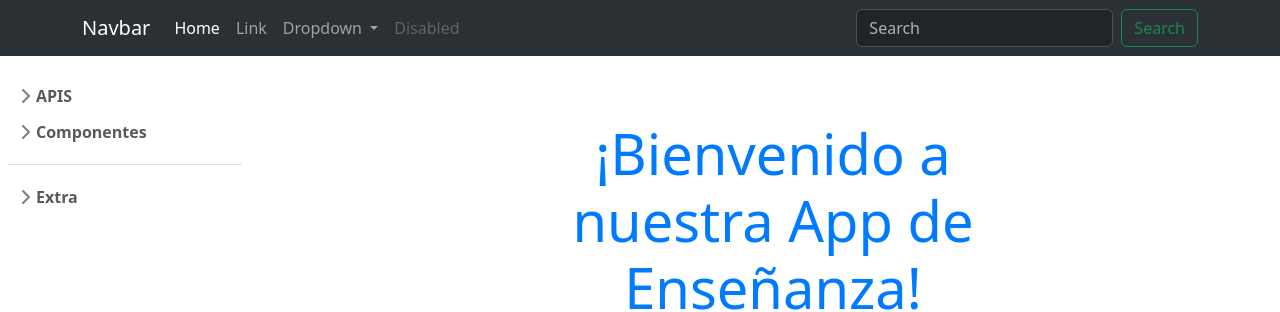
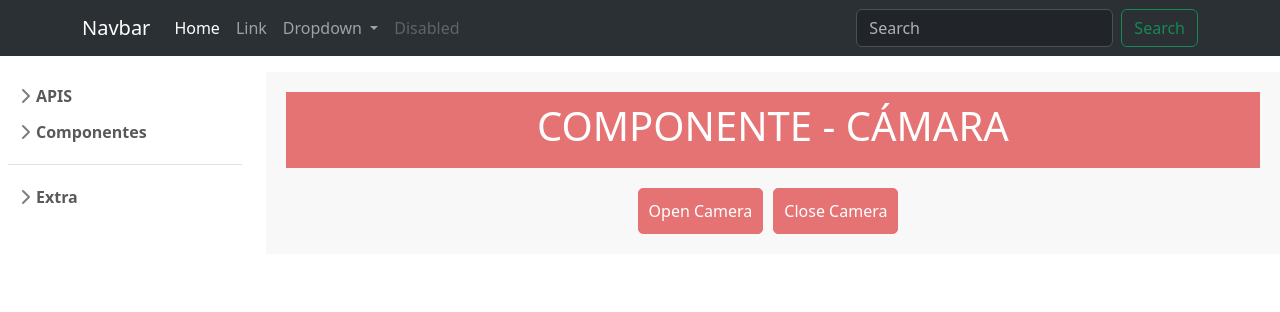
Before and after one commit to Srta-Becerril/proyecto-angular-judith, an Angular app in the folder judith-proyecto-angular/: page /camera in a window 1280 px wide. Before the commit this address led to /. Shown: the top 312 px of the page. Built offline with nearby package versions, Linux system fonts and the light colour scheme.

Commit message:
commit main 3: modificaciones varias y documentación general

```diff
--- a/judith-proyecto-angular/src/app/app.routes.ts
+++ b/judith-proyecto-angular/src/app/app.routes.ts
@@ -7,6 +7,7 @@ import { NasaComponent } from './pages/nasa/nasa.component'; // Importar compone
 import { NgModule } from '@angular/core'; // Importar NgModule
 import { FormsModule } from '@angular/forms'; // Importar FormsModule
 import { GestionArchivosComponent } from './components/gestion-archivos/gestion-archivos.component';
+import { CameraComponent } from './components/camera/camera.component';
 
 // RUTAS
 export const routes: Routes = [
@@ -15,6 +16,7 @@ export const routes: Routes = [
     { path: 'github', component: githubComponent, title: 'GitHub' }, // Ruta GitHub
     { path: 'apod', component: NasaComponent, title: 'APOD' }, // Ruta NASA
     { path: 'gestion-archivos', component: GestionArchivosComponent, title: 'Gestion de archivos' },
+    { path: 'camera', component: CameraComponent, title: 'Camera' },
     { path: '**', redirectTo: '', pathMatch: 'full' } // Ruta por defecto
 ];
 
--- a/judith-proyecto-angular/src/app/components/camera/camera.component.css
+++ b/judith-proyecto-angular/src/app/components/camera/camera.component.css
@@ -1,3 +1,61 @@
+/* ESTILOS GENERALES */
+/* Estilo del contenedor principal */
+.contenedor {
+    background-color: #f8f8f8;
+    color: black;
+    padding: 20px;
+    text-align: center;
+}
+
+/* ESTILOS DE LA CABECERA */
+/* Estilo del contenedor de cabecera */
+.cabecera {
+    background-color: #e57373;
+    padding: 10px;
+    margin: 0;
+}
+
+/* Estilo del texto de la cabecera */
+h1 {
+    color: white;
+}
+
+/* ESTILOS DE USOS DE CÁMARA */
+/* Estilo de la caja de la cámara */
+.camara {
+    margin-top: 20px;
+}
+
+/* Estilo de los botones de cámara */
+button {
+    background-color: #e57373;
+    color: white;
+    padding: 10px;
+    cursor: pointer;
+    border: 1px solid #e57373;
+    border-radius: 5px;
+    margin-right: 10px;
+    transition: 0.3s;
+}
+
+/* Estilo del cursor al pasar el mouse por encima */
+button:hover {
+    background-color: rgb(0, 0, 0);
+    color: #e57373;
+}
+
+/* ESTILOS DE CARGADA DE CÁMARA */
+/* Estilo de la caja de la cámara */
 #cameraContainer {
-    filter: brightness(0.4) saturate(100) contrast(1) grayscale(255);
-  }
+    display: none;
+}
+
+/* Estilo del video de la cámara */
+video {
+    width: 100%;
+    max-width: 600px;
+    height: auto;
+    margin-top: 10px;
+    border-radius: 8px;
+    box-shadow: 0 2px 4px rgba(0, 0, 0, 0.1);
+}
--- a/judith-proyecto-angular/src/app/components/camera/camera.component.html
+++ b/judith-proyecto-angular/src/app/components/camera/camera.component.html
@@ -1,6 +1,22 @@
-<button (click)="openCamera()">Open Camera</button>
-<button (click)="closeCamera()">Close Camera</button>
+<div class="contenedor">
+    <!-- CABECERA -->
+    <div class="cabecera">
+        <!-- Texto de la cabecera -->
+        <h1>COMPONENTE - CÁMARA</h1>
+    </div>
 
-<div id="cameraContainer" [style.display]="cameraVisible ? 'block' : 'none'">
-    <video #cameraFeed autoplay playsinline></video>
+    <!-- USOS DE CÁMARA -->
+    <div class="camara">
+        <!-- Botón de apertura de la cámara -->
+        <button (click)="openCamera()">Open Camera</button>
+        <!-- Botón de cierre de la cámara -->
+        <button (click)="closeCamera()">Close Camera</button>
+    </div>
+
+    <!-- CARGADA DE CÁMARA -->
+    <!-- Caja de la cámara -->
+    <div id="cameraContainer" [style.display]="cameraVisible ? 'block' : 'none'">
+        <!-- Video de la cámara -->
+        <video #cameraFeed autoplay playsinline></video>
+    </div>
 </div>
--- a/judith-proyecto-angular/src/app/components/camera/camera.component.ts
+++ b/judith-proyecto-angular/src/app/components/camera/camera.component.ts
@@ -1,34 +1,38 @@
-// camera.component.ts
-import { Component, ElementRef, ViewChild } from '@angular/core';
+// MÓDULOS IMPORTADOS
+import { Component, ElementRef, ViewChild } from '@angular/core'; // Importar componente
 
+// COMPONENTE
 @Component({
-  selector: 'app-camera',
-  templateUrl: './camera.component.html',
-  styleUrls: ['./camera.component.css']
+  selector: 'app-camera', // Selector del componente
+  templateUrl: './camera.component.html', // Archivo HTML
+  styleUrls: ['./camera.component.css'] // Archivo CSS
 })
+
+// CLASE
 export class CameraComponent {
-  @ViewChild('cameraFeed', { static: true }) cameraFeed: ElementRef = {} as ElementRef;
-  cameraStream: MediaStream | null = null;
-  cameraVisible = false;
+  @ViewChild('cameraFeed', { static: true }) cameraFeed: ElementRef = {} as ElementRef; // Elemento HTML
+  cameraStream: MediaStream | null = null; // Stream de la cámara
+  cameraVisible = false; // Variable para controlar la visibilidad de la cámara
 
-  openCamera() {
-    navigator.mediaDevices.getUserMedia({ video: true })
-      .then((stream) => {
-        this.cameraVisible = true;
-        this.cameraFeed.nativeElement.srcObject = stream;
-        this.cameraStream = stream;
+  // MÉTODOS
+  openCamera() { // Método para abrir la cámara
+    navigator.mediaDevices.getUserMedia({ video: true }) // Obtener el stream
+      .then((stream) => { // Si se consigue el stream de la cámara...
+        this.cameraVisible = true; // Activar la visibilidad de la cámara
+        this.cameraFeed.nativeElement.srcObject = stream; // Asignar el stream a la caja
+        this.cameraStream = stream; // Asignar el stream a la variable
       })
-      .catch((error) => {
-        console.error('Error accessing camera: ', error);
+      .catch((error) => { // Si no se consigue el stream de la cámara...
+        console.error('Error accessing camera: ', error); // Da error de consola
       });
   }
 
-  closeCamera() {
-    if (this.cameraStream) {
-      this.cameraStream.getTracks().forEach((track) => {
-        track.stop();
+  closeCamera() { // Método para cerrar la cámara
+    if (this.cameraStream) { // Si hay un stream de la cámara...
+      this.cameraStream.getTracks().forEach((track) => { // Obtener los tracks del stream
+        track.stop(); // Parar el track
       });
-      this.cameraVisible = false;
+      this.cameraVisible = false; // Desactivar la visibilidad de la cámara
     }
   }
 }
--- a/judith-proyecto-angular/src/app/components/gestion-archivos/gestion-archivos.component.ts
+++ b/judith-proyecto-angular/src/app/components/gestion-archivos/gestion-archivos.component.ts
@@ -1,40 +1,45 @@
-import { Component } from '@angular/core';
-import { HttpClient } from '@angular/common/http';
+// MÓDULOS IMPORTADOS
+import { Component } from '@angular/core'; // Importar componente
+import { HttpClient } from '@angular/common/http'; // Importar HttpClient
 
+// COMPONENTE
 @Component({
-  selector: 'app-gestion-archivos',
-  templateUrl: './gestion-archivos.component.html',
-  styleUrls: ['./gestion-archivos.component.css']
+  selector: 'app-gestion-archivos', // Selector del componente
+  templateUrl: './gestion-archivos.component.html', // // Archivo HTML
+  styleUrls: ['./gestion-archivos.component.css'] // Archivo CSS
 })
+
+// CLASE
 export class GestionArchivosComponent {
-  uploadedFile: File | null = null;
-  uploadedFiles: File[] = [];
-  microservicioURL = 'http://localhost:3000/upload';
+  uploadedFile: File | null = null; // Variable para almacenar el archivo subido
+  uploadedFiles: File[] = []; // Variable para almacenar la lista de archivos subidos
+  microservicioURL = 'http://localhost:3000/upload'; // URL del microservicio
 
-  constructor(private httpClient: HttpClient) {}
+  constructor(private httpClient: HttpClient) {} // Constructor
 
-  onFileSelected(event: any): void {
-    this.uploadedFile = event.target.files[0];
+  // MÉTODOS
+  onFileSelected(event: any): void { // Método para manejar la selección de un archivo
+    this.uploadedFile = event.target.files[0]; // Asignar el archivo seleccionado
   }
 
-  uploadFile(): void {
-    if (this.uploadedFile) {
-      const formData = new FormData();
-      formData.append('file', this.uploadedFile);
+  uploadFile(): void { // Método para subir un archivo
+    if (this.uploadedFile) { // Verificar que se haya seleccionado un archivo
+      const formData = new FormData(); // Crear un objeto FormData
+      formData.append('file', this.uploadedFile); // Agregar el archivo
 
-      this.httpClient.post<any>(this.microservicioURL, formData).subscribe(
-        response => {
-          console.log('Archivo subido exitosamente:', response);
+      this.httpClient.post<any>(this.microservicioURL, formData).subscribe( // Enviar el archivo al microservicio
+        response => { // Respuesta del microservicio
+          console.log('Archivo subido exitosamente:', response); // Imprimir la respuesta
 
           // Agregar el archivo a la lista de archivos subidos
-          if (this.uploadedFile !== null) {
-            formData.append('file', this.uploadedFile);
+          if (this.uploadedFile !== null) { // Verificar que se haya seleccionado un archivo
+            formData.append('file', this.uploadedFile); // Agregar el archivo
           }
 
           // Limpiar la variable después de la subida
           this.uploadedFile = null;
         },
-        error => {
+        error => { // Error del microservicio
           console.error('Error al subir el archivo:', error);
         }
       );
--- a/judith-proyecto-angular/src/app/components/sidebar/sidebar.component.html
+++ b/judith-proyecto-angular/src/app/components/sidebar/sidebar.component.html
@@ -37,6 +37,11 @@
                             <i class="fab fa-artstation text-primary mt-1 me-2"></i>Gestión de archivos
                         </a>
                     </li>
+                    <li>
+                        <a routerLink="/camera" class="link-dark rounded">
+                            <i class="fab fa-artstation text-primary mt-1 me-2"></i>Cámara
+                        </a>
+                    </li>
                 </ul>
             </div>
         </li>
```
